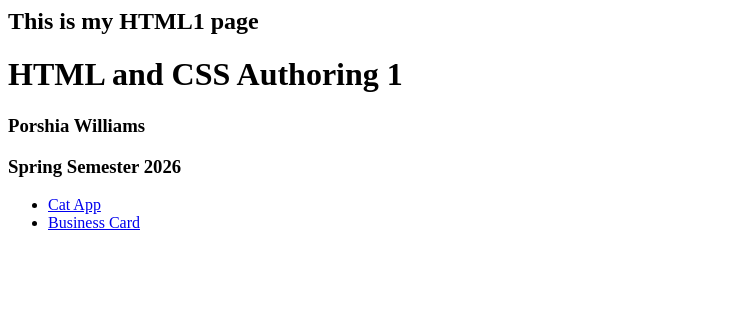
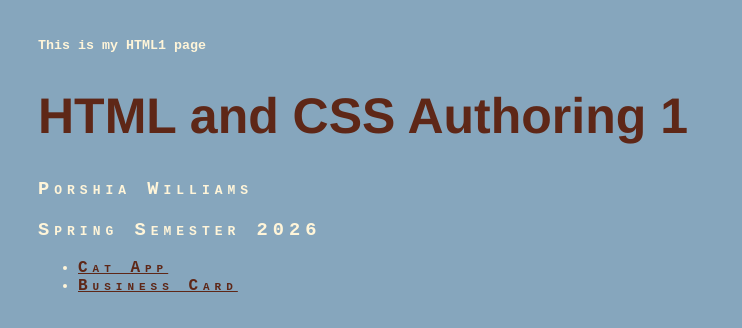
Before and after one commit to pyoniii/mctc_html1, a plain HTML site: page index.html in a window 1280 px wide. Shown: the whole page, without its empty margins (0-742 px from the left). Drawn offline with Linux system fonts and the light colour scheme.

Commit message:
Added styles to html1 homepage

```diff
--- a/index.html
+++ b/index.html
@@ -1,9 +1,44 @@
 <h2>This is my HTML1 page</h2>
+
 
 
 <html lang="en">
   <head>
     <title>HTML and CSS Authoring 1</title>
+    <style>
+        body {
+            background-color: #86a6bd;
+            font-family: 'Courier New', Courier, monospace;
+            color:#fff5d9;
+            padding: 30px;
+        }
+        h1 {
+            font-family: 'Franklin Gothic Medium', 'Arial Narrow', Arial, sans-serif;
+            font-size: 50px;
+            color: #5e2717;
+        }
+        h2 {
+            font-size: smaller;
+        }
+        h3 {
+            font-variant:small-caps;
+            letter-spacing: 5;
+        }
+        a:link{
+            color: #5e2717;
+            font-weight: bold;
+            letter-spacing: 5;
+            font-variant:small-caps
+        }
+        a:hover {
+            color: #ef7962;
+            text-decoration: none;
+        }
+        a:visited {
+            color: #242056;
+        }
+
+    </style>
   </head>
 
   <body>
```
